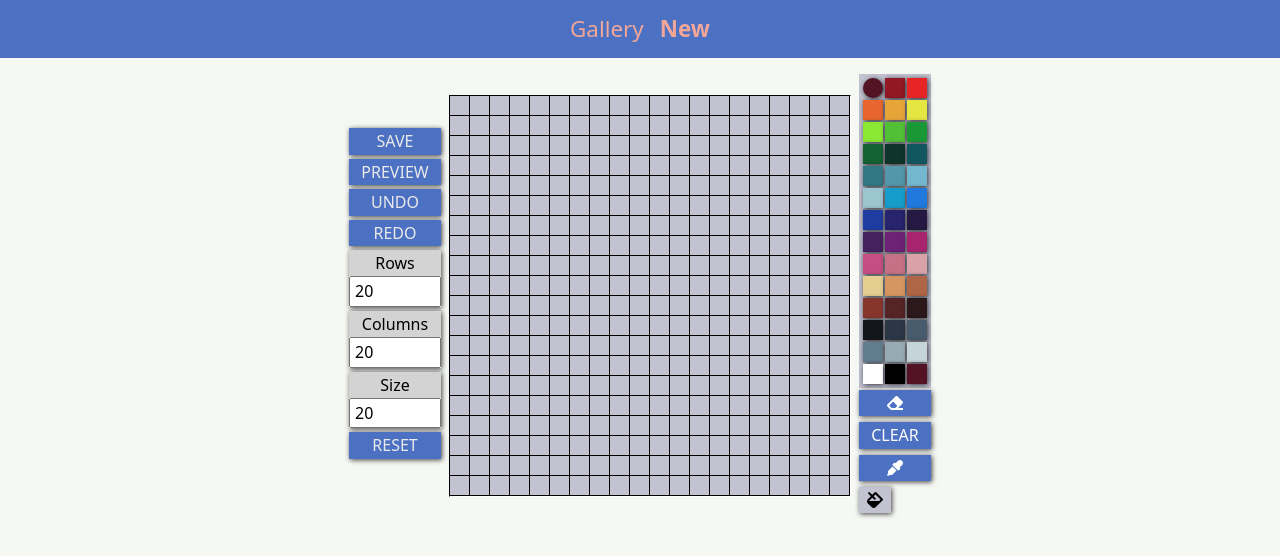
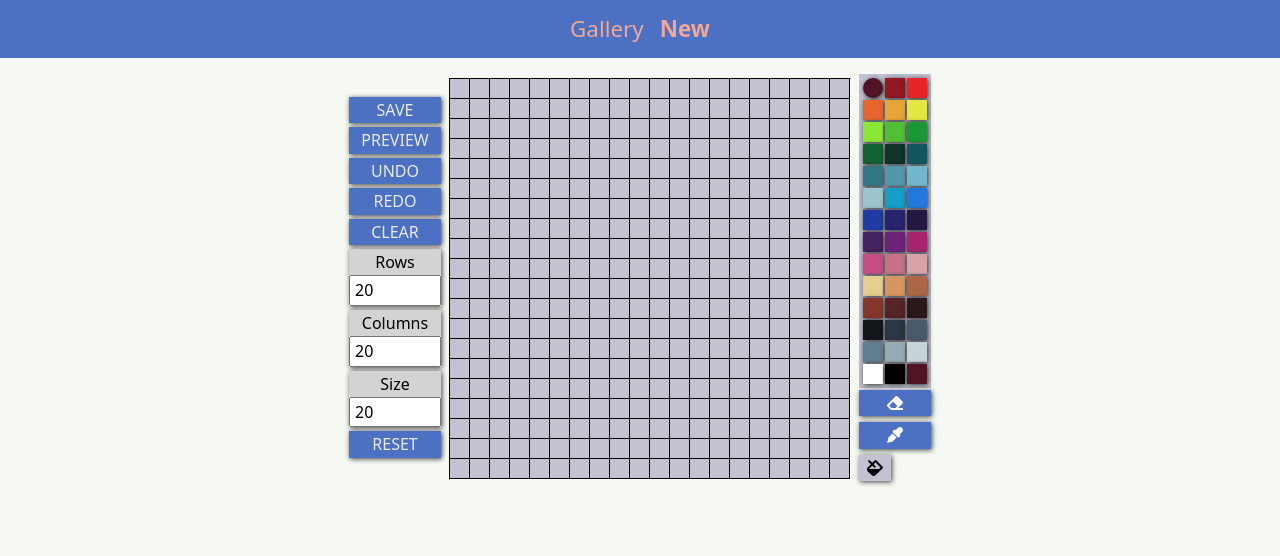
Before and after one commit to alarivan/wall, a React (Create React App) app: page /editor/new in a window 1280 px wide. Shown: the top 556 px of the page. Built offline with nearby package versions, Linux system fonts and the light colour scheme; what uuidv4 would draw is missing.

Commit message:
Move clear to GridControls

```diff
--- a/src/components/Container.tsx
+++ b/src/components/Container.tsx
@@ -10,7 +10,6 @@ import { ColorResult } from 'react-color';
 import {
   paintAction,
   updateBackgroundAction,
-  clearAction,
 } from '../reducers/editor/actions';
 
 interface Props {
@@ -51,8 +50,6 @@ const Container: React.FC<Props> = ({ state, dispatch }) => {
 
   const handlePreviewClick = (): void => setPreview(!preview);
 
-  const handleClearClick = (): void => dispatch(clearAction());
-
   const handleColorPickerClick = (): void => setColorPicker(!colorPicker);
 
   return (
@@ -74,7 +71,6 @@ const Container: React.FC<Props> = ({ state, dispatch }) => {
         colorPicker={colorPicker}
         background={currentGrid.meta.background}
         onColorClick={handlePaletteColorClick}
-        onClearClick={handleClearClick}
         onColorPickerClick={handleColorPickerClick}
         onBackgroundClick={handleBackgroundClick}
       />
--- a/src/components/GridControls.tsx
+++ b/src/components/GridControls.tsx
@@ -8,6 +8,7 @@ import {
   undoAction,
   redoAction,
   resetAction,
+  clearAction,
 } from '../reducers/editor/actions';
 import { TState, TAction } from '../reducers/editor/types';
 import {
@@ -69,6 +70,9 @@ const GridControls: React.FC<Props> = ({ state, dispatch, onPreviewClick }) => {
   function handleResetClick(): void {
     dispatch(resetAction());
   }
+  function handleClearClick(): void {
+    dispatch(clearAction());
+  }
 
   function handleSave() {
     galleryDispatch(saveAction(grid));
@@ -81,6 +85,7 @@ const GridControls: React.FC<Props> = ({ state, dispatch, onPreviewClick }) => {
       <GridControlsButton onClick={onPreviewClick}>preview</GridControlsButton>
       <GridControlsButton onClick={handleUndoClick}>undo</GridControlsButton>
       <GridControlsButton onClick={handleRedoClick}>redo</GridControlsButton>
+      <GridControlsButton onClick={handleClearClick}>clear</GridControlsButton>
       <GridControlsInput
         label='Rows'
         min={MIN_ROWS_VALUE}
--- a/src/components/PaletteControls.tsx
+++ b/src/components/PaletteControls.tsx
@@ -18,7 +18,6 @@ export interface Props {
   colorPicker: boolean;
   background: TColor;
   onColorClick: (color: TColor) => void;
-  onClearClick: () => void;
   onColorPickerClick: () => void;
   onBackgroundClick: (colorResult: ColorResult) => void;
 }
@@ -37,7 +36,6 @@ const PaletteControls: React.FC<Props> = ({
   colorPicker,
   background,
   onColorClick,
-  onClearClick,
   onColorPickerClick,
   onBackgroundClick,
 }) => {
@@ -53,12 +51,6 @@ const PaletteControls: React.FC<Props> = ({
         onClick={handleEraserClick}
       >
         <FontAwesomeIcon icon={faEraser} />
-      </PaletteControlsButton>
-      <PaletteControlsButton
-        data-testid='palette-controls-clear'
-        onClick={onClearClick}
-      >
-        clear
       </PaletteControlsButton>
       <PaletteControlsButton
         data-testid='palette-controls-color-picker'
```
Also changed, not shown: 2 other files (tests, documents, lock files or other folders).
